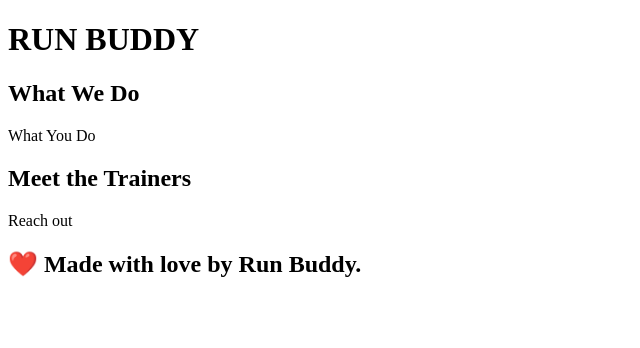
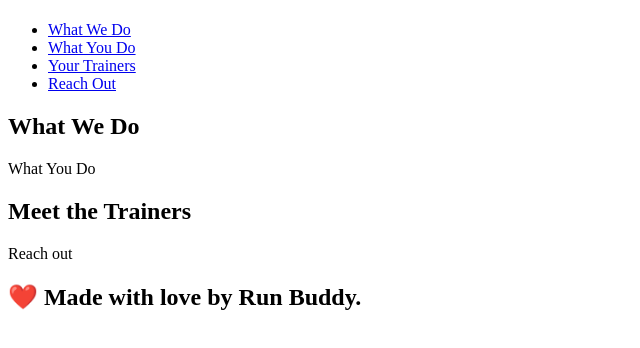
Before and after one commit to sbriseno/run-buddy, a plain HTML site: page index.html in a window 1280 px wide. Shown: the whole page, without its empty margins (0-640 px from the left). Drawn offline with Linux system fonts and the light colour scheme.

Commit message:
added nav and unordered list

```diff
--- a/index.html
+++ b/index.html
@@ -5,9 +5,26 @@
     <title>Run Buddy</title>
   </head>
 
-
     <header>
-        <h1>RUN BUDDY</h1>
+        <h1>
+          <a href="RUN BUDDY"></a>
+        </h1>
+        <nav>
+          <ul>
+            <li>
+              <a href="#what-we-do">What We Do</a>
+            </li>
+            <li>
+              <a href="#what-you-do">What You Do</a>
+            </li>
+            <li>
+              <a href="#your-trainers">Your Trainers</a>
+            </li>
+            <li>
+              <a href="#reach-out">Reach Out</a>
+            </li>
+          </ul>
+        </nav>
     </header>
 
     <!--hero/jumbotron-->
```
